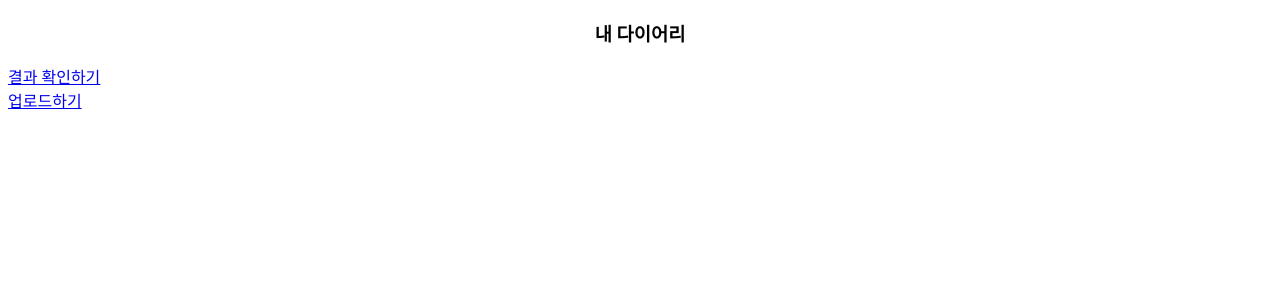
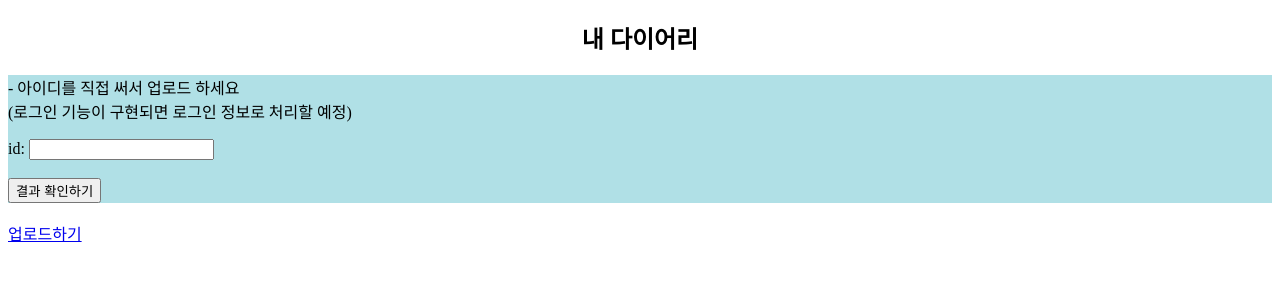
Before and after one commit to MindTree-PlayData/MindTree, a Flask app: page /my_diary in a window 1280 px wide. Shown: the top 300 px of the page. Run offline with Flask 2, Linux system fonts and the light colour scheme.

Commit message:
making proto app: sentiment analysis integration

```diff
--- a/route.py
+++ b/route.py
@@ -2,6 +2,7 @@ from flask import Flask, render_template, request, redirect, url_for, flash
 from werkzeug.utils import secure_filename
 from utils.OCR import ocr
 from utils.text_analysis import text_mining
+from utils.request_sentiment import sentiment_analysis
 import os
 import json
 
@@ -27,15 +28,18 @@ def upload():
     return render_template('upload.html')
 
 
-@app.route("/analyze", methods=['GET'])
+@app.route("/analyze", methods=['GET', 'POST'])
 def analyze():
     """ login required, 분석된 데이터로 그래프를 만들도록 구현.
     => 이 route 에서 '누구' 의 '어느' 일기 데이터에 접근할 것인지 미리 지정해 전달해야 한다.
     - 방법
     analyze.html을 렌더 -> 렌더할 때 그래프에 들어갈 json data 전달 -> js 상에서 {{ userData }}로 받아 그래프를 그림
     """
-    # 유저 개인의 감정분석 json 파일을 가져오도록 수정할 것.
-    with open("/Users/motive/Data_Study/Projects/MindTree/results/response02.json", "r",
+
+    # 추후 로그인 시스템이 구축되면 세션 id를 받을 수 있도록 수정.
+    user_id = request.form.get('id')
+    sentiment_path = os.path.join('results', str(user_id), str(user_id) + "_sentiment.json")
+    with open(sentiment_path, "r",
               encoding="utf-8") as local_json:
         data = json.load(local_json)
 
@@ -50,14 +54,18 @@ def login():
 
 @app.route("/upload_file", methods=['GET', 'POST'])
 def upload_file():
-    """ 요청한 파일을 업로드 하고 my_diary로 리다이렉트 한다.
-     - OCR, text mining, sentiment analysis를 수행하도록 처리한다.
+    """
+    1. 요청한 파일을 업로드 하고 my_diary로 리다이렉트 한다.
+    2. OCR, text mining, sentiment analysis를 수행하도록 처리한다.
         위 처리는 백엔드에서 따로 이루어질 수 있도록 구현한다.
+        (현재는 순차적으로 모두 분석이 이루어지고 난 후에 다음 페이지로 넘어감. 수정대상.)
 
     :return my_diary 페이지로 리다이렉트 """
     if request.method == "POST":
         # 요청한 파일을 업로드 한다.
         f = request.files['file']  # input 태그의 name 을 받음.
+
+        # id 는 추후 로그인 시스템이 구현되면 세션에서 받아올 예정.
         user_id = request.form.get('id')
 
         # 경로 변수 정의
@@ -82,6 +90,7 @@ def upload_file():
         text_mining(user_id, user_ocr_result)
 
         # sentiment analysis
+        sentiment_analysis(user_id)
 
         return redirect(url_for("my_diary"))
 
@@ -89,13 +98,13 @@ def upload_file():
         return '실패'
 
 
-@app.route("/json_data", methods=['GET', 'POST'])
-def json_data():
-    """ returns sample json data for bar graph """
-    with open("/Users/motive/Data_Study/Projects/MindTree/results/response02.json", "r",
-              encoding="utf-8") as local_json:
-        data = json.load(local_json)
-    return data
+# @app.route("/json_data", methods=['GET', 'POST'])
+# def json_data():
+#     """ (삭제예정) returns sample json data for bar graph """
+#     with open("/Users/motive/Data_Study/Projects/MindTree/results/response02.json", "r",
+#               encoding="utf-8") as local_json:
+#         data = json.load(local_json)
+#     return data
 
 
 if __name__ == "__main__":
--- a/templates/analyze.html
+++ b/templates/analyze.html
@@ -28,7 +28,7 @@
 
 
     <script>
-        // js 파일에서 변수를 사용하기 위해서는 여기서 정의해둬야 한다.
+        // 'static/js/**.js' 파일에서 변수를 사용하기 위해서는 여기서 정의해둬야 한다.
         let userData = {{ user_data | tojson }}
     </script>
 
--- a/templates/my_diary.html
+++ b/templates/my_diary.html
@@ -11,8 +11,9 @@
 </head>
 <body>
 
-    <h3 class="header-center">내 다이어리</h3>
+    <h2 class="header-center">내 다이어리</h2>
 
+<!--    이 flash 메시지는 css 작업하면 예쁘다. -->
     {% with messages = get_flashed_messages(with_categories = true) %}
         {% if messages %}
             {% for category, message in messages %}
@@ -25,7 +26,14 @@
 
 <!--   일기가 추가될때마다 추가된 일기가 반영된 일기 목록을 보여주려면
     DB가 구축되어야 함. -->
-    <a href="/analyze">결과 확인하기</a><br>
+    <div class="container" style="background-color: powderblue">
+        <form class="container" action="/analyze" method="post" enctype="multipart/form-data">
+            <p>- 아이디를 직접 써서 업로드 하세요 <br>
+            (로그인 기능이 구현되면 로그인 정보로 처리할 예정)</p>
+            id: <input type="text" name="id"><br><br>
+            <input type="submit" value="결과 확인하기" >
+        </form>
+    </div><br>
     <a href="/upload">업로드하기</a>
 
 </body>
--- a/templates/upload.html
+++ b/templates/upload.html
@@ -12,11 +12,13 @@
 
 <body>
     <header class="headerbox">
-        <h3 class="header-center"> 업로드 하기 </h3>
+        <h2 class="header-center"> 업로드 하기 </h2>
     </header>
 
     <div class="container" style="background-color: antiquewhite">
         <form class="container" action="/upload_file" method="post" enctype="multipart/form-data">
+            <p>- 아이디를 직접 써서 결과를 확인하세요 <br>
+                (로그인 기능이 구현되면 로그인 정보로 처리할 예정)</p>
             id: <input type="text" name="id"><br><br>
             file: <input type="file" name="file"><br><br>
             <input type="submit">
--- a/utils/request_sentiment.py
+++ b/utils/request_sentiment.py
@@ -10,9 +10,11 @@ headers = {'X-NCP-APIGW-API-KEY-ID': os.environ.get("X_NCP_APIGW_API_KEY_ID"),
            }
 
 
-def read_text():
-    with open("../data/sample_text02.txt", "r") as sample_text:
-        text_data = sample_text.read()
+def read_text(user_id):
+    """ 대상 id의 텍스트를 읽어온다. """
+    text_path = os.path.join('results', str(user_id), str(user_id) + "_ocr.txt")
+    with open(text_path, "r") as t:
+        text_data = t.read()
     print(type(text_data))  # 스트링인 것을 확인
     return text_data
 
@@ -48,37 +50,42 @@ def request(text_data):
     return res_json
 
 
-def save_response(res):
+def save_response(res, user_id):
     """
     *** 계속 요청하면 횟수가 깎이므로 json 파일로 저장한다. ***
     :param res: Clova Sentiment analysis 반응 json 자료
 
     * 수정계획: 파일 이름을 user_id + text 정보 + [날짜정보] 를 포함하도록 함수를 구성할 것.
     """
-    with open("../results/response02.json", "w", encoding='utf-8') as file:
-        json.dump(res, file, indent='\t', ensure_ascii=False)
+    sentiment_path = os.path.join('results', str(user_id), str(user_id) + "_sentiment.json")
+    with open(sentiment_path, "w", encoding='utf-8') as f:
+        json.dump(res, f, indent='\t', ensure_ascii=False)
 
 
-def load_response():
-    """ 1. 저장된 json 파일을 가져온다.
-        2. 반응 json 파일을 출력한다."""
+# def load_response():
+#     """ 1. 저장된 json 파일을 가져온다.
+#         2. 반응 json 파일을 출력한다."""
+#
+#     with open("../results/response02.json", "r") as response:
+#         response_json = json.load(response)
+#         # print(response_json)
+#
+#         for idx, sentence in enumerate(response_json['sentences']):
+#             print(f"\n{idx + 1}번")
+#             print(f"{sentence['content']}")
+#             print(f"{sentence['sentiment']}")
+#             print(f"{sentence['confidence']}")
+#             print(f"{sentence['highlights']}")
+#
+#     return response_json
 
-    with open("../results/response02.json", "r") as response:
-        response_json = json.load(response)
-        # print(response_json)
 
-        for idx, sentence in enumerate(response_json['sentences']):
-            print(f"\n{idx + 1}번")
-            print(f"{sentence['content']}")
-            print(f"{sentence['sentiment']}")
-            print(f"{sentence['confidence']}")
-            print(f"{sentence['highlights']}")
-
-    return response_json
+def sentiment_analysis(user_id):
+    text_data = read_text(user_id)
+    res = request(text_data)
+    save_response(res, user_id)
+    # load_response()
 
 
 if __name__ == "__main__":
-    text_data = read_text()
-    res = request(text_data)
-    save_response(res)
-    load_response()
+    sentiment_analysis()
```
